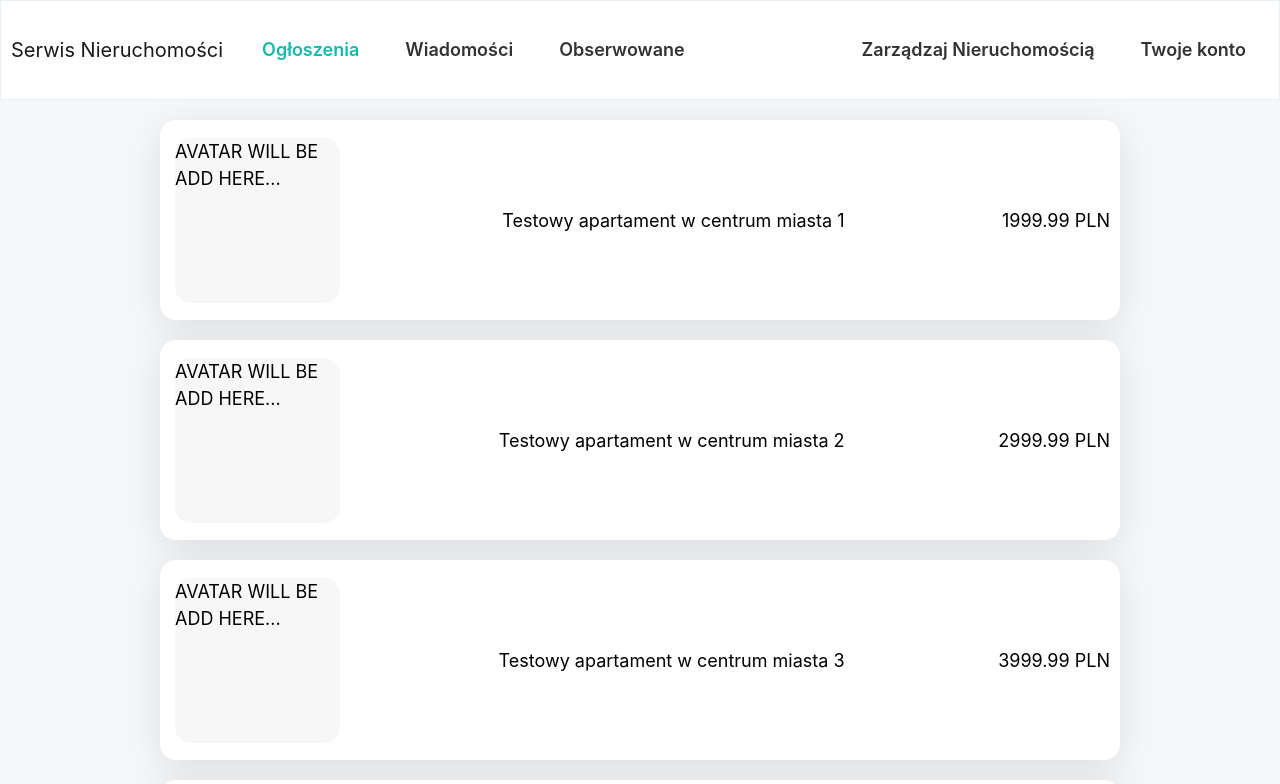
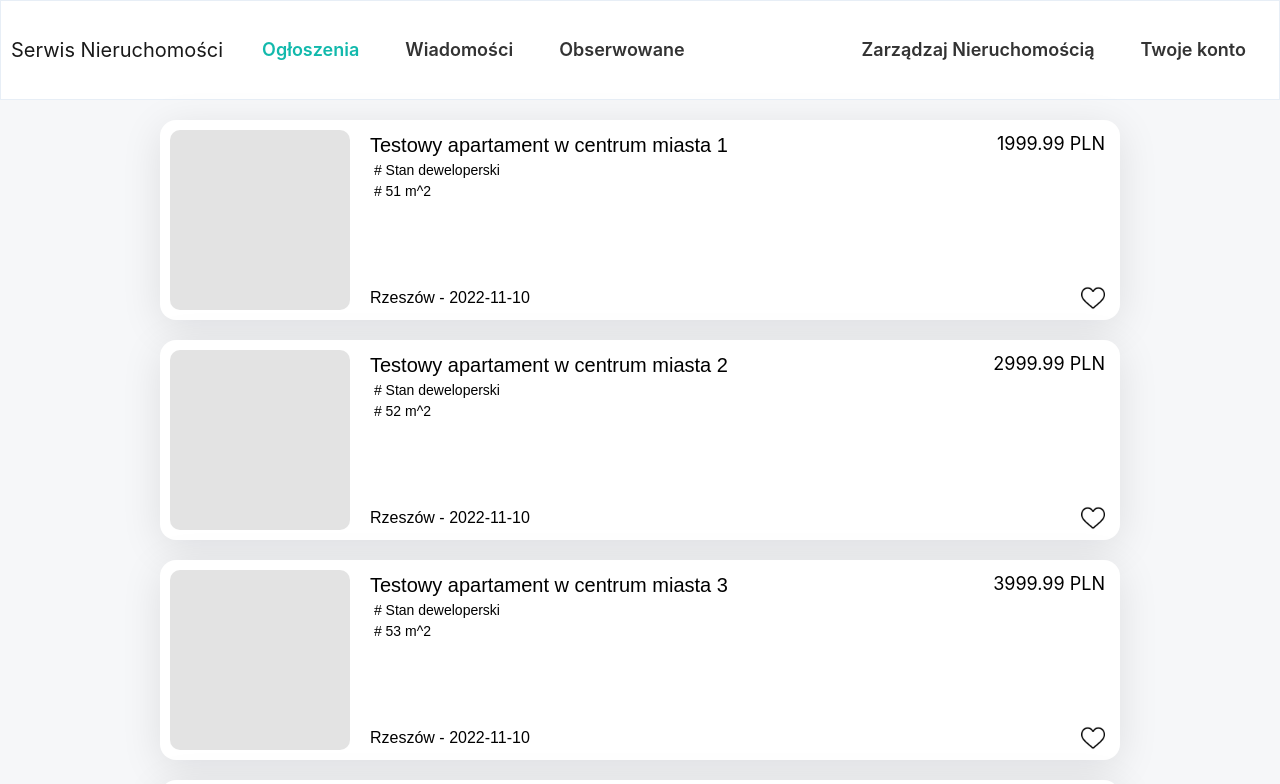
Before and after one commit to KrystianJanas/engineering-work, a Next.js app: page /announcements in a window 1280 px wide. Shown: the top 784 px of the page. Built offline with nearby package versions, Linux system fonts and the light colour scheme.

Commit message:
announcements view

```diff
--- a/core/components/molecules/layout/layout.styles.tsx
+++ b/core/components/molecules/layout/layout.styles.tsx
@@ -60,6 +60,7 @@ export const mixinFlex = (props: LayoutFlexProps): SerializedStyles => {
       : undefined};
     justify-self: ${props.justifySelf ? `${props.justifySelf}` : undefined};
     gap: ${props.gap ? `${props.gap}` : undefined};
+    flex: ${props.flex ? `${props.flex}` : undefined};
   `;
 };
 export const mixinMargin = (props: LayoutMarginProps): SerializedStyles => {
--- a/core/components/molecules/layout/layout.types.ts
+++ b/core/components/molecules/layout/layout.types.ts
@@ -60,6 +60,7 @@ export interface LayoutFlexProps {
   justifyContent?: Property.JustifyContent;
   justifySelf?: Property.JustifySelf;
   gap?: Property.Gap;
+  flex?: Property.Flex;
 }
 
 export interface LayoutDisplayProps {
--- a/core/styles/mixins/text.ts
+++ b/core/styles/mixins/text.ts
@@ -1,17 +1,8 @@
+import { Property } from 'csstype';
+
 export interface TextMixinProps {
-  weight?: 100 | 200 | 300 | 400 | 500 | 600 | 700 | 800 | 900;
-  size?:
-    | 'main'
-    | 'sub'
-    | 'small'
-    | 'smaller'
-    | '1 rem'
-    | '1.1rem'
-    | '1.25rem'
-    | '1.35rem'
-    | '1.5rem'
-    | '1.75rem'
-    | '2rem';
+  weight?: Property.FontWeight;
+  size?: Property.FontSize;
   color?: 'white' | 'black';
   fontFamily?: 'Arial' | 'Verdana' | 'Inter';
   textShadow?: '1px 1px 5px black' | '1px 1px 5px white';
@@ -29,4 +20,5 @@ export const textMixin = ({
   color: `${color}`,
   fontFamily: `${fontFamily}`,
   textShadow: `${textShadow}`,
+  marginBottom: '0',
 });
--- a/modules/announcements/announcements.constants.ts
+++ b/modules/announcements/announcements.constants.ts
@@ -5,35 +5,45 @@ export const AnnouncementInitialState: Announcement[] = [
     id: 1,
     title: 'Testowy apartament w centrum miasta 1',
     location: 'Rzeszów',
-    size: '51 m^2',
+    size: '51',
+    state: 'Stan deweloperski',
     price: '1999.99',
+    date_add: '2022-11-10',
   },
   {
     id: 2,
     title: 'Testowy apartament w centrum miasta 2',
     location: 'Rzeszów',
-    size: '52 m^2',
+    size: '52',
+    state: 'Stan deweloperski',
     price: '2999.99',
+    date_add: '2022-11-10',
   },
   {
     id: 3,
     title: 'Testowy apartament w centrum miasta 3',
     location: 'Rzeszów',
-    size: '53 m^2',
+    size: '53',
+    state: 'Stan deweloperski',
     price: '3999.99',
+    date_add: '2022-11-10',
   },
   {
     id: 4,
     title: 'Testowy apartament w centrum miasta 4',
     location: 'Rzeszów',
-    size: '54 m^2',
+    size: '54',
+    state: 'Stan deweloperski',
     price: '4999.99',
+    date_add: '2022-11-10',
   },
   {
     id: 5,
     title: 'Testowy apartament w centrum miasta 5',
     location: 'Rzeszów',
-    size: '55 m^2',
+    size: '55',
+    state: 'Stan deweloperski',
     price: '5999.99',
+    date_add: '2022-11-10',
   },
 ];
--- a/modules/announcements/components/announcements.tsx
+++ b/modules/announcements/components/announcements.tsx
@@ -1,6 +1,9 @@
 import styled from '@emotion/styled';
+import Image from 'next/image';
 
+import { Text } from '~/components/atoms/typography';
 import { Layout } from '~/components/molecules/layout';
+import { getRem } from '~/styles/utils';
 
 import { AnnouncementInitialState } from '../announcements.constants';
 
@@ -8,8 +11,6 @@ const StyledLayout = styled(Layout)`
   width: 75%;
   box-shadow: 0 8px 40px rgba(3, 14, 17, 0.1);
 `;
-
-const StyledAvatarLayout = styled(Layout)``;
 
 export const AnnouncementsView = () => {
   return (
@@ -21,25 +22,46 @@ export const AnnouncementsView = () => {
           key={announcement.id}
           margin={[10]}
           display="flex"
-          alignItems="center"
           borderRadius="16px"
           justifyContent="space-between"
         >
-          <StyledAvatarLayout
-            width={165}
-            height={165}
-            margin={[15]}
-            background="rgb(240, 240, 240, 0.5)"
-            borderRadius="16px"
-          >
-            AVATAR WILL BE ADD HERE...
-          </StyledAvatarLayout>
+          <Layout
+            width={180}
+            height={180}
+            margin={[10]}
+            background="rgb(200, 200, 200, 0.5)"
+            borderRadius="10px"
+          />
 
-          <Layout padding={[10]} display="flex">
-            {announcement.title}
+          <Layout padding={[10]} display="flex" flex={1} direction="column">
+            <Layout display="flex" justifyContent="left">
+              <Text color="black" size={getRem(20)}>
+                {announcement.title}
+              </Text>
+            </Layout>
+            <Layout display="flex">
+              <Text color="black" size={getRem(14)}>
+                &nbsp;# {announcement.state}
+              </Text>
+            </Layout>
+            <Layout display="flex" flex={1}>
+              <Text color="black" size={getRem(14)}>
+                &nbsp;# {announcement.size} m^2
+              </Text>
+            </Layout>
+
+            <Text color="black" size={getRem(16)}>
+              {announcement.location} - {announcement.date_add}
+            </Text>
           </Layout>
 
-          <Layout padding={[10]}>{announcement.price} PLN</Layout>
+          <Layout display="flex" direction="column" padding={[10, 15]}>
+            <Layout flex={1}>{announcement.price} PLN</Layout>
+            <Layout display="flex" justifyContent="right">
+              {/* TODO: add possibility to add offert to observed */}
+              <Image src="/heart.png" alt="heart" width={24} height={24} />
+            </Layout>
+          </Layout>
         </StyledLayout>
       ))}
     </Layout>
```
Also changed, not shown: modules/announcements/announcements.types.ts (+8 -6 lines), public/heart.png (added).
